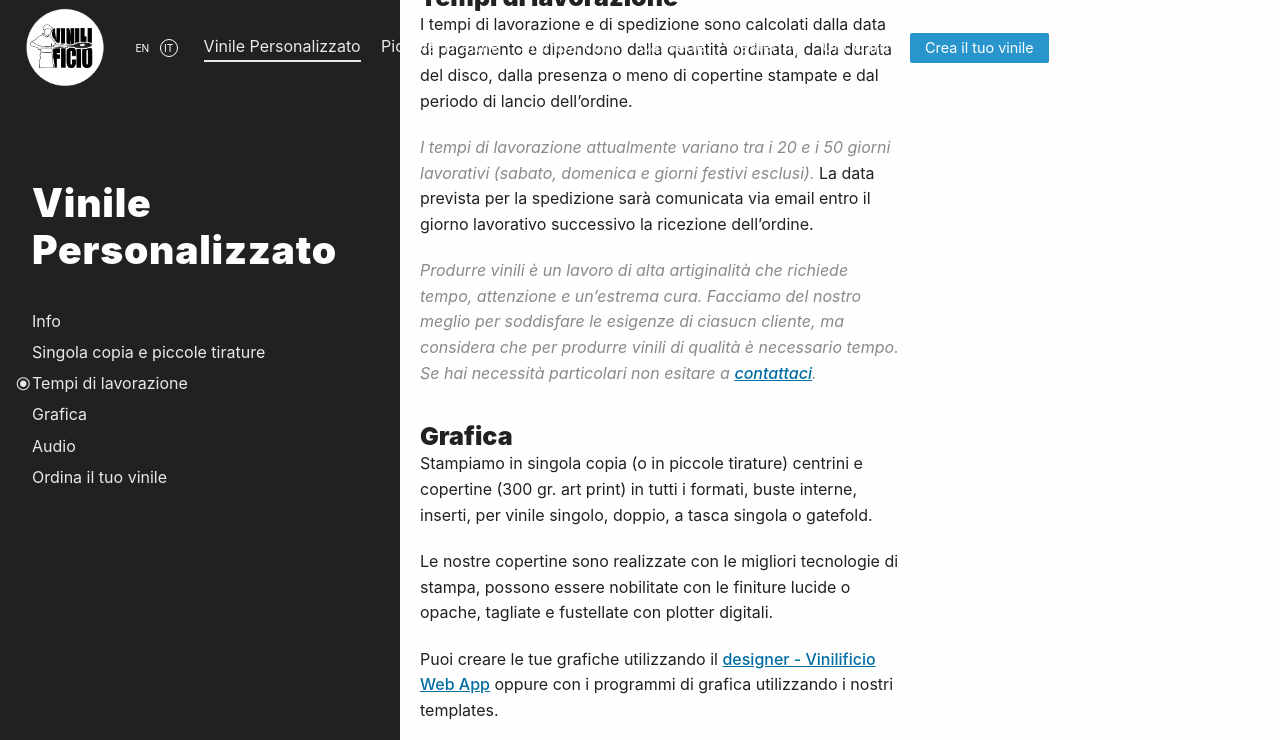
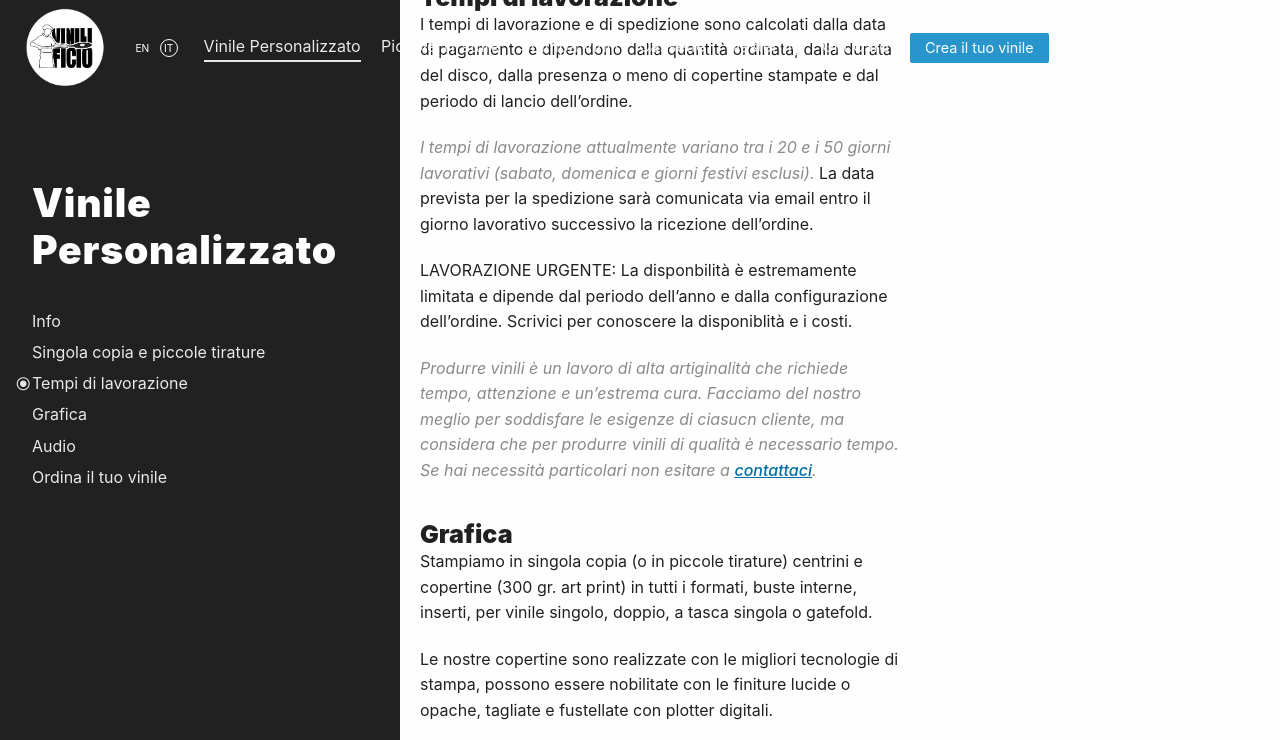
Before and after one commit to Vinilificio/vinilificio.com, a Jekyll site: the page built from _pages/copia-singola.md, in a window 1280 px wide and 900 px high, scrolled down 1917 px, cut to the strip 0-740 px from the top of the window. Built offline with Jekyll 4.4.1, drawn with Linux system fonts in a browser that asks for light colours; nearby versions of some CDN libraries; comment, search, counter and statistics services are not loaded.

Commit message:
Update copia-singola.md

```diff
--- a/_pages/copia-singola.md
+++ b/_pages/copia-singola.md
@@ -60,6 +60,8 @@ Con l' [App di Vinilificio](https://app.vinilificio.com) in maniera semplice ed
 I tempi di lavorazione e di spedizione sono calcolati dalla data di pagamento e dipendono dalla quantità ordinata, dalla durata del disco, dalla presenza o meno di copertine stampate e dal periodo di lancio dell'ordine.
 
 <i>I tempi di lavorazione attualmente variano tra i 20 e i 50 giorni lavorativi (sabato, domenica e giorni festivi esclusi).</i> La data prevista per la spedizione sarà comunicata via email entro il giorno lavorativo successivo la ricezione dell'ordine.
+
+LAVORAZIONE URGENTE: La disponbilità è estremamente limitata e dipende dal periodo dell'anno e dalla configurazione dell'ordine. Scrivici per conoscere la disponiblità e i costi.<br>
 
 
 _Produrre vinili è un lavoro di alta artiginalità che richiede tempo, attenzione e un'estrema cura. Facciamo del nostro meglio per soddisfare le esigenze di ciasucn cliente, ma considera che per produrre vinili di qualità è necessario tempo. Se hai necessità particolari non esitare a [contattaci](/contatti/)._
```
